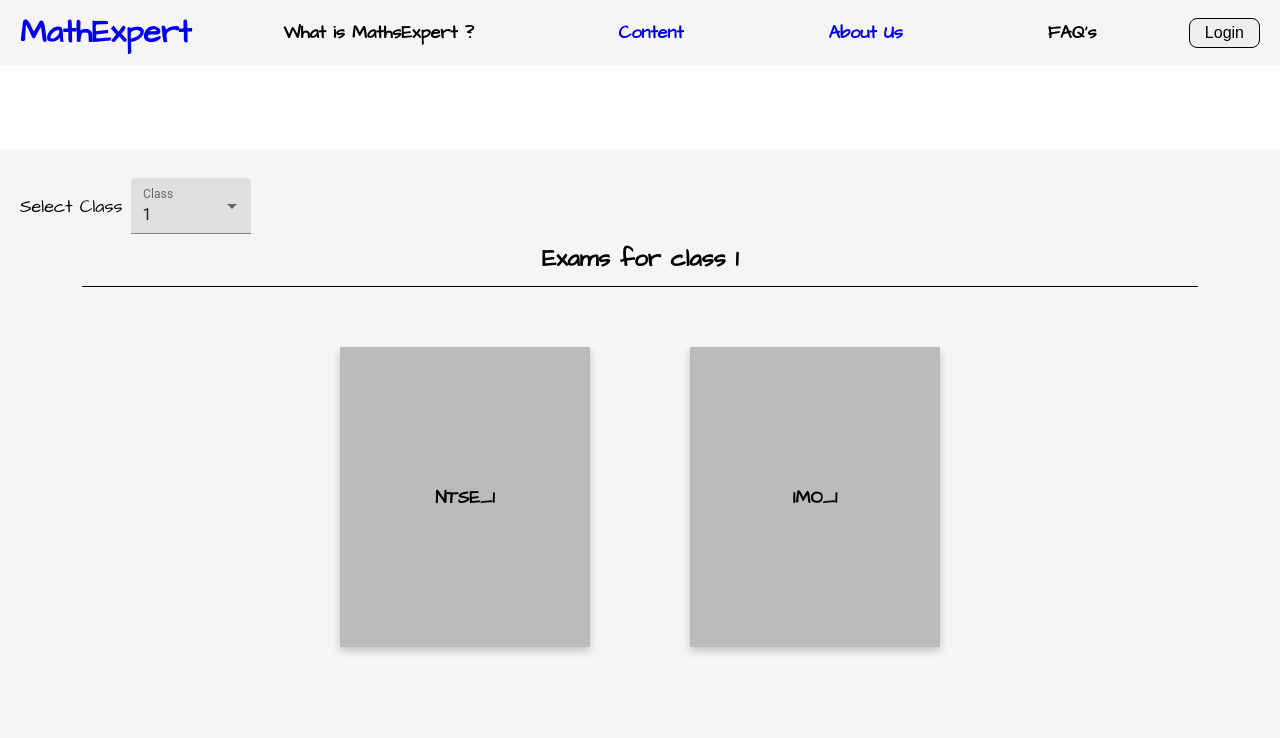
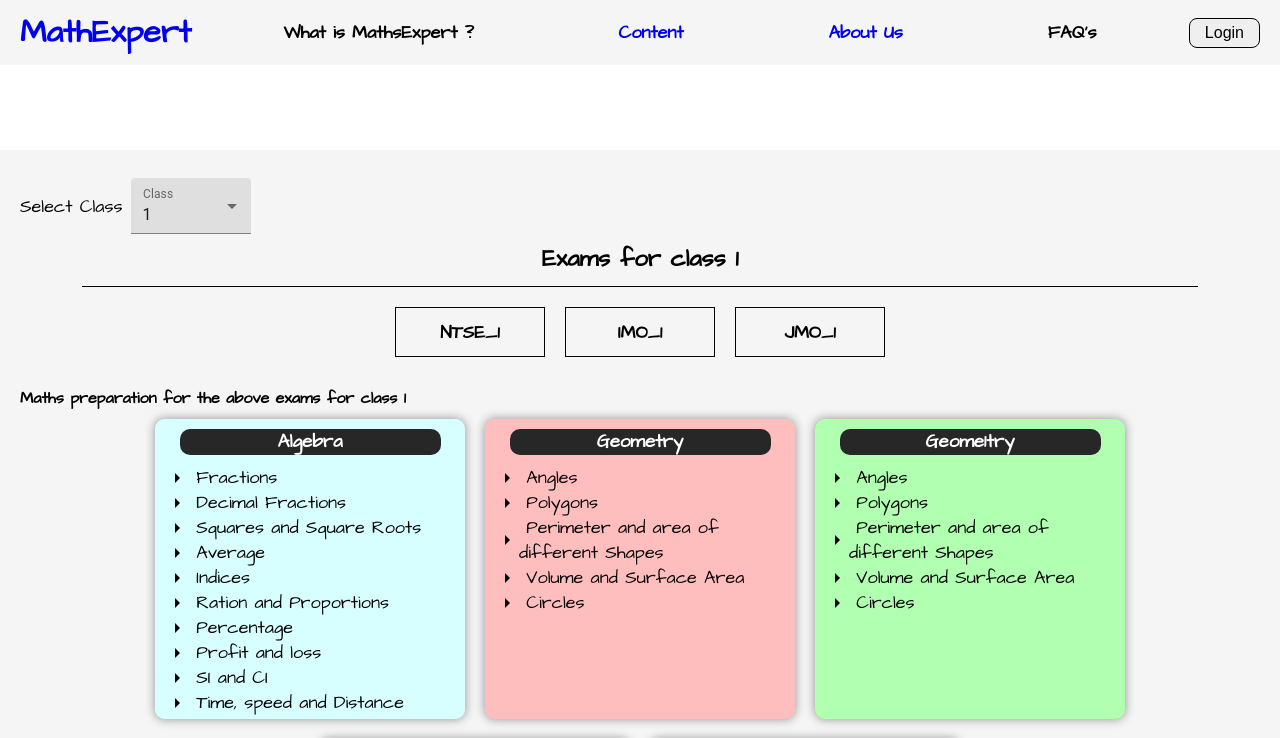
Before and after one commit to tejas2706/mathExpert_client, a React (Create React App) app: page /content in a window 1280 px wide. Shown: the top 738 px of the page. Built offline with nearby package versions, Linux system fonts and the light colour scheme; a web font is replaced by a local one.

Commit message:
changes in content page added topics

```diff
--- a/src/App.js
+++ b/src/App.js
@@ -26,6 +26,7 @@ function App() {
         <Route path="/quiz" component={Quiz}/>
         <Route path="/aboutUs" component={AboutUs}/>
         <Route path="/content" component={Content}/>
+        <Route path="/quizResult" component={QuizResult}/>
       </Switch>
       <Footer />
       {/* <QuizResult /> */}
--- a/src/Pages/Content/index.js
+++ b/src/Pages/Content/index.js
@@ -7,8 +7,7 @@ import FormControl from '@material-ui/core/FormControl';
 import Select from '@material-ui/core/Select';
 import './styles.css';
 import classesAndExams from'./classesAndExams';
-import { RecentActorsSharp } from '@material-ui/icons';
-
+import ArrowRightIcon from '@material-ui/icons/ArrowRight';
 
 const useStyles = makeStyles((theme) => ({
   formControl: {
@@ -23,8 +22,15 @@ const useStyles = makeStyles((theme) => ({
 export default function Content() {
   const classes = useStyles();
   const [std, setstd] = useState(classesAndExams[0].class);
-  console.log("🚀 ~ file: index.js ~ line 26 ~ Content ~ std", classesAndExams.filter((each)=>each.class==std))
 
+  const topics = {
+    "Algebra":["Fractions", "Decimal Fractions", "Squares and Square Roots", "Average", "Indices", "Ration and Proportions",
+                "Percentage", "Profit and loss", "SI and CI", "Time, speed and Distance", "SI and CI", "Time, speed and Distance"],
+    "Geometry":["Angles", "Polygons", "Perimeter and area of different Shapes", "Volume and Surface Area", "Circles"],
+    "Geome1try":["Angles", "Polygons", "Perimeter and area of different Shapes", "Volume and Surface Area", "Circles"],
+    "Geome1tory":["Angles", "Polygons", "Perimeter and area of different Shapes", "Volume and Surface Area", "Circles"],
+    "Geome1trpy":["Angles", "Polygons", "Perimeter and area of different Shapes", "Volume and Surface Area", "Circles"]
+  }
   const handleChange = (event) => {
     setstd(event.target.value);
   };
@@ -59,20 +65,44 @@ export default function Content() {
                         return(
                             <div className={`content__eachExam content_examExam_${index}`}>
                                 <div class="flip-card">
-                                    <div class="flip-card-inner">
+                                    {eachExam}
+                                    {/* <div class="flip-card-inner">
                                         <div class="flip-card-front">
                                             {eachExam}
                                         </div>
                                         <div class="flip-card-back">
                                             Show exam details here..
                                         </div>
-                                    </div>
+                                    </div> */}
                                 </div>
                             </div>
                         )
                     })
                 }
             </div>
+            <div className="content__topicTitle">Maths preparation for the above exams for class {std}</div>
+            {/* <div className="content__line"></div> */}
+            <div className="content__topics">
+                {
+                    Object.keys(topics).map((eachTopic, index)=>{
+                        return(
+                            <div className={`content__eachTopic content__eachTopic_${index%4}`}>
+                                <h3 className="content__eachTopic_title">{eachTopic}</h3>
+                                {
+                                    topics[eachTopic].map((each)=>{
+                                        return(
+                                            <div className="content_topic">
+                                                <ArrowRightIcon /> &nbsp;{each}
+                                            </div>
+                                        )
+                                    })
+                                }
+                            </div>
+                        )
+                    })
+                }
+
+            </div>
         </div>
     </div>
   );
--- a/src/Pages/Content/styles.css
+++ b/src/Pages/Content/styles.css
@@ -40,22 +40,18 @@
     align-items: center;
     justify-content: center;
     flex-wrap: wrap;
-    /* border: 1px solid black; */
-    width: 80%;
+    width: 100%;
 }
 
 .content__eachExam{
     display: flex;
     align-items: center;
     justify-content: center;
-    height: 300px;
-    min-width: 200px;
     border-radius: 10px;
-    margin: 10px;
     cursor: pointer;
     font-weight: bold;
     font-size: large;
-    margin: 50px;
+    margin: 10px;
 }
 
 body {
@@ -63,10 +59,14 @@ body {
 }
 
 .flip-card {
+    display: flex;
+    flex-direction: column;
+    align-items: center;
+    justify-content: center;
     background-color: transparent;
-    width: 250px;
-    height: 300px;
-    perspective: 1000px;
+    width: 150px;
+    height: 50px;
+    border: 1px solid;
 }
 
 .flip-card-inner {
@@ -105,3 +105,95 @@ body {
     color: white;
     transform: rotateY(180deg);
 }
+
+.content__topicTitle{
+    align-self: flex-start;
+    font-weight: bold;
+    margin-top: 20px;
+}
+
+.content__topics{
+    display: flex;
+    flex-direction: row;
+    align-items: center;
+    justify-content: center;
+    flex-wrap: wrap;
+    width: 100%;
+    /* border: 1px solid black; */
+}
+
+.content__eachTopic{
+    display: flex;
+    flex-direction: column;
+    align-items: flex-start;
+    justify-content: flex-start;
+    /* border: 1px solid green; */
+    margin: 10px;
+    width: 25%;
+    min-width: 250px;
+    height: 300px;
+    padding: 10px;
+    overflow-x: scroll;
+    border-radius: 10px;
+    box-shadow: 0 0 10px 1px rgb(160, 160, 160);
+    -webkit-box-shadow: 0 0 10px 1px rgb(160, 160, 160);
+    -moz-box-shadow: 0 0 10px 1px #fff;
+    cursor: pointer;
+    transition: all 0.3s;
+}
+
+.content__eachTopic:hover{
+    transform: scale(1.03);
+}
+
+.content__eachTopic_title{
+    display: flex;
+    align-items: center;
+    justify-content: center;
+    align-self: center;
+    border-radius: 10px;
+    margin-bottom: 10px;
+    width: 90%;
+    background-color: rgb(39, 39, 39);
+    color: white;
+}
+
+.content_topic{
+    display: flex;
+    align-items: center;
+    justify-content: center;
+    font-size: large;
+    font-weight: 500;
+}
+
+.content__eachTopic_0{
+    background-color: rgb(216, 255, 255);
+}
+
+.content__eachTopic_1{
+    background-color: rgb(255, 190, 190);
+}
+
+.content__eachTopic_2{
+    background-color: rgb(177, 255, 177);
+}
+
+.content__eachTopic_3{
+    background-color: rgb(255, 255, 167);
+}
+
+.content__eachTopic_0:hover{
+    background-color: rgb(64, 255, 255);
+}
+
+.content__eachTopic_1:hover{
+    background-color: rgb(255, 94, 94);
+}
+
+.content__eachTopic_2:hover{
+    background-color: rgb(108, 255, 108);
+}
+
+.content__eachTopic_3:hover{
+    background-color: rgb(255, 255, 71);
+}
```
